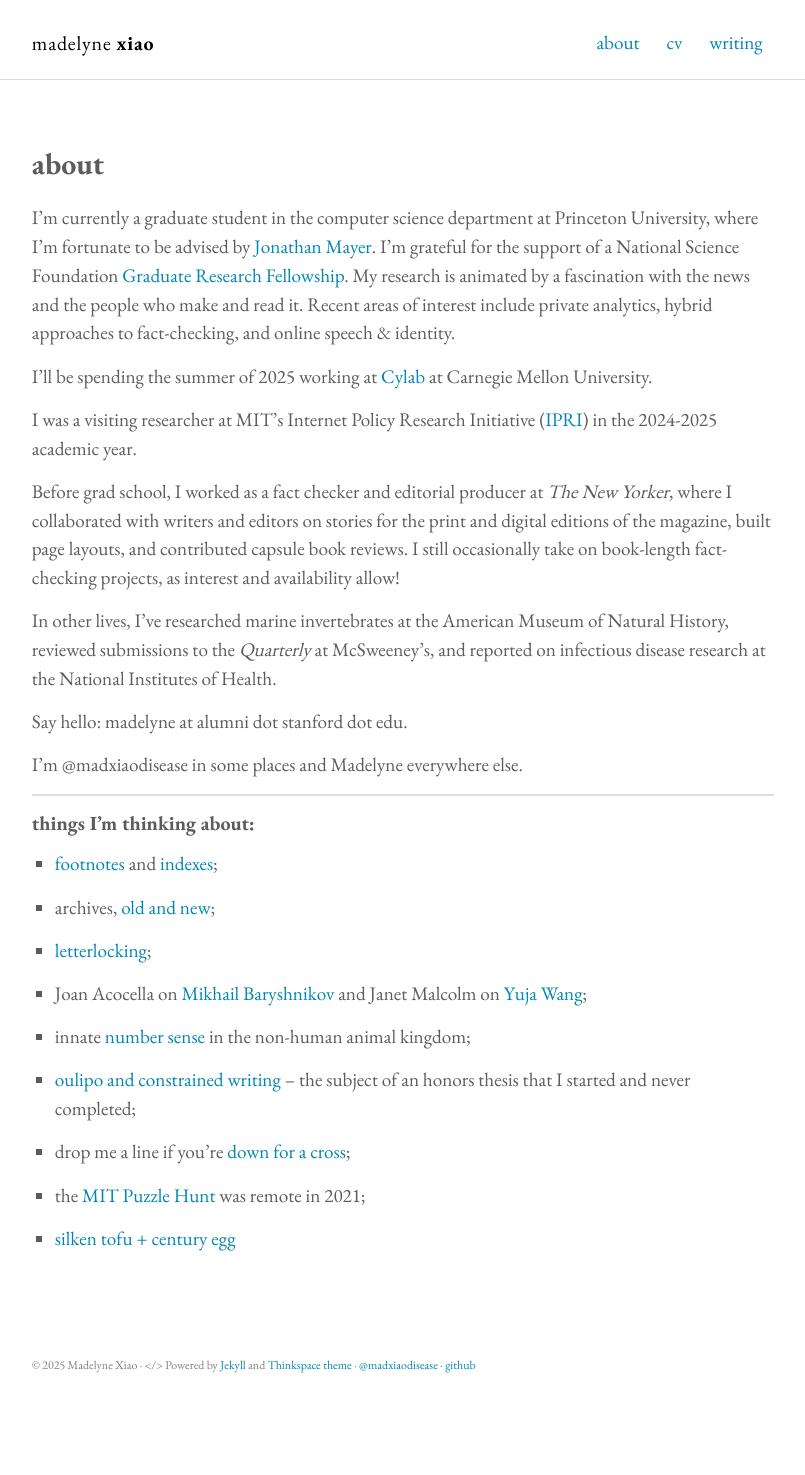
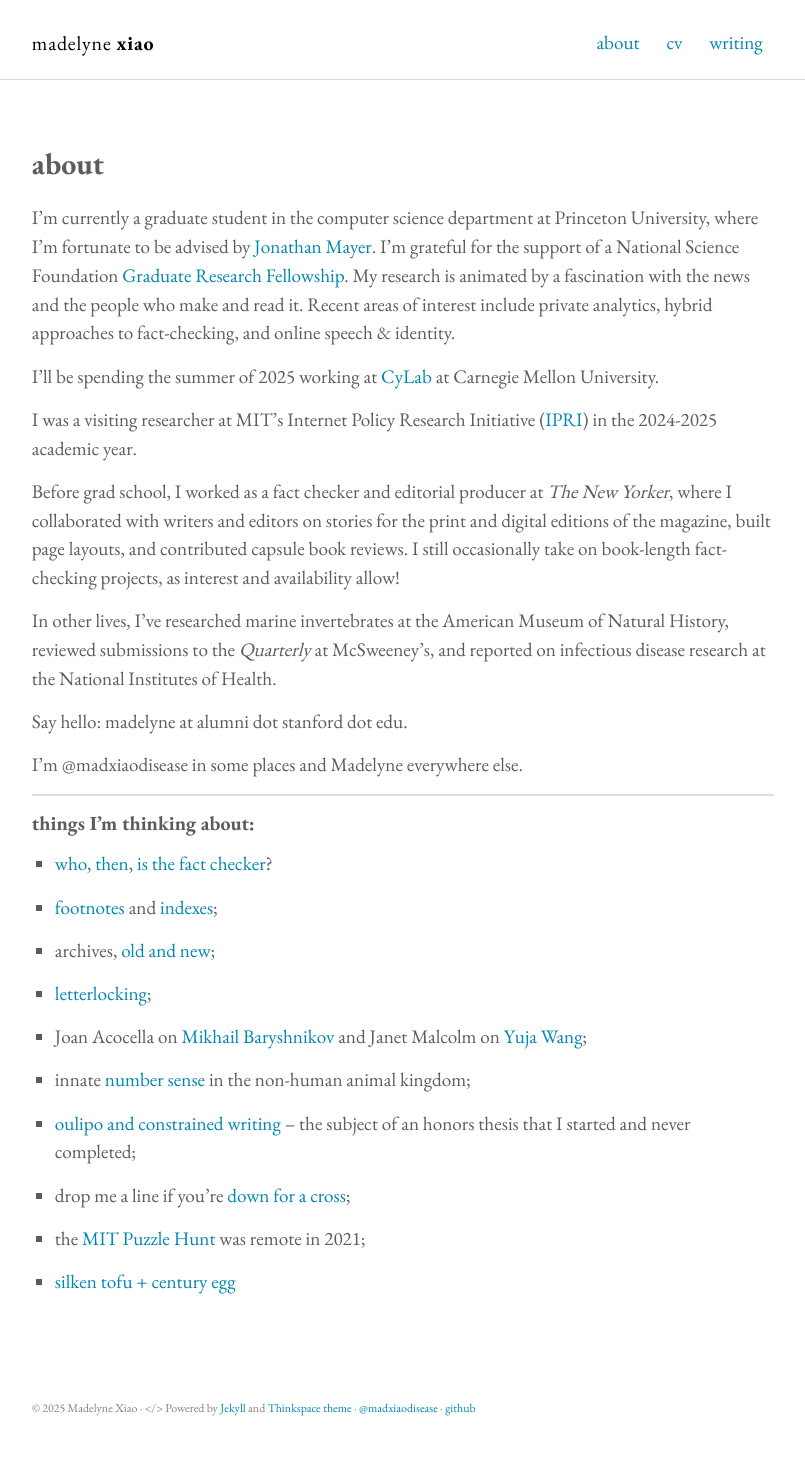
Before and after one commit to madelyne/madelyne.github.io, a Jekyll site: the page built from about.md, in a window 1280 px wide. Shown: the whole page, without its empty margins (237-1042 px from the left). Built offline with Jekyll 4.4.1, drawn with Linux system fonts in a browser that asks for light colours; before the commit the page ends 1432 px from its top, so only the background shows below that.

Commit message:
Update about.md

```diff
--- a/about.md
+++ b/about.md
@@ -5,7 +5,7 @@ permalink: /about/
 ---
 I'm currently a graduate student in the computer science department at Princeton University, where I'm fortunate to be advised by [Jonathan Mayer](https://jonathanmayer.org/). I'm grateful for the support of a National Science Foundation [Graduate Research Fellowship](https://www.nsfgrfp.org/). My research is animated by a fascination with the news and the people who make and read it. Recent areas of interest include private analytics, hybrid approaches to fact-checking, and online speech & identity.
 
-I'll be spending the summer of 2025 working at [Cylab](https://www.cylab.cmu.edu/) at Carnegie Mellon University.
+I'll be spending the summer of 2025 working at [CyLab](https://www.cylab.cmu.edu/) at Carnegie Mellon University.
 
 I was a visiting researcher at MIT's Internet Policy Research Initiative ([IPRI](https://internetpolicy.mit.edu/)) in the 2024-2025 academic year.
 
@@ -20,6 +20,8 @@ I'm @madxiaodisease in some places and Madelyne everywhere else.
 ----------------------------------------------
 
 #### things I'm thinking about:
+
+- [who](https://web.archive.org/web/20250123052005/https://www.newyorker.com/news/the-weekend-essay/whats-a-fact-anyway), [then](https://www.cjr.org/critical_eye/fact-checking_at_the_new_yorker.php), [is](https://yalereview.org/article/susan-choi-new-yorker-fact-checking) [the](https://www.nypl.org/events/exhibitions/galleries/2-anatomy-magazine/item/18953) [fact checker](https://web.archive.org/web/20250316054613/https://www.newyorker.com/magazine/2009/02/09/checkpoints)?
 
 - [footnotes](https://archive.org/details/footnotecurioush0000graf) and [indexes](https://archive.org/details/indexhistoryofbo0000dunc);
 
```
